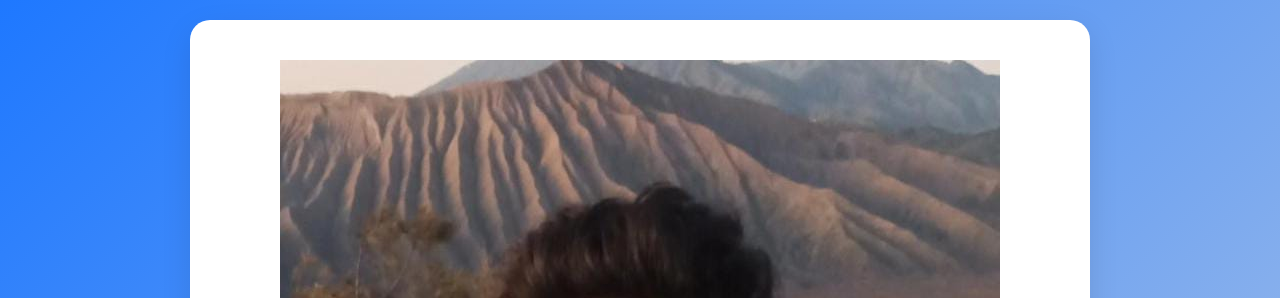
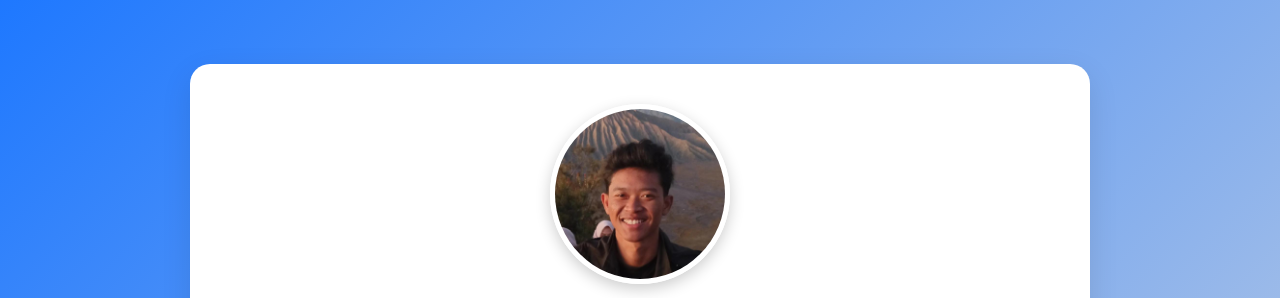
Before and after one commit to Vortex5100/HTML-CSS, a plain HTML site: page Index.html in a window 1280 px wide. Shown: the top 298 px of the page. Drawn offline with Linux system fonts and the light colour scheme.

Commit message:
mengatur foto

```diff
--- a/Style.css
+++ b/Style.css
@@ -31,3 +31,18 @@ body {
     box-shadow: 0 10px 30px rgba(0,0,0,0.1);
     transition: transform 0.3s ease;
 }
+
+.profile-card:hover {
+    transform: translateY(-5px);
+}
+
+.profile-img {
+    width: 180px;
+    height: 180px;
+    border-radius: 50%;
+    object-fit: cover;
+    border: 5px solid #fff;
+    box-shadow: 0 5px 15px rgba(0,0,0,0.2);
+    margin-bottom: 20px;
+    transition: transform 0.5s ease;
+}
```
